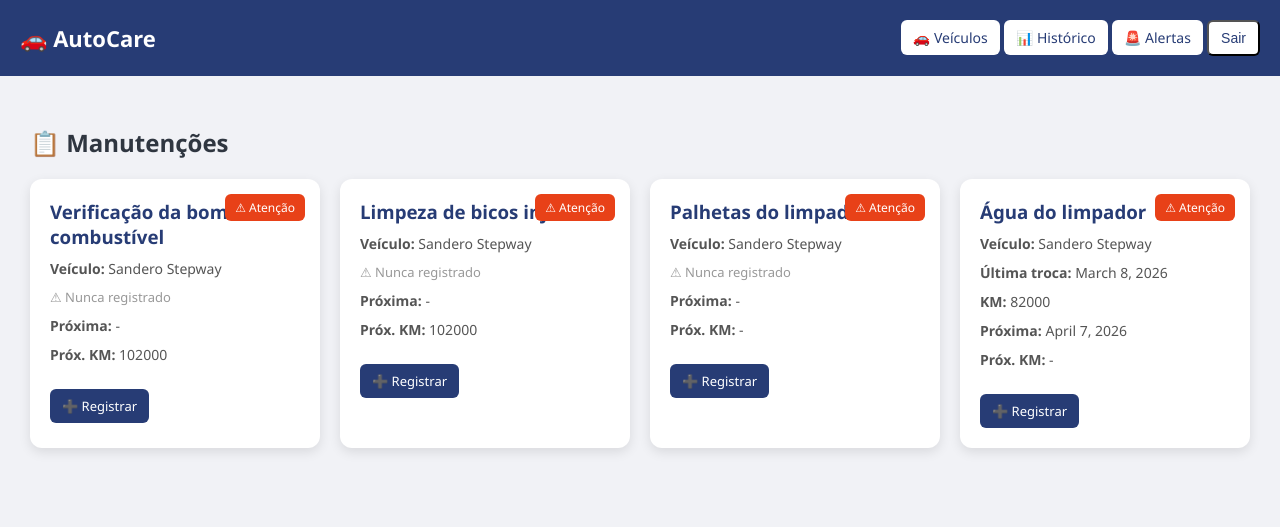
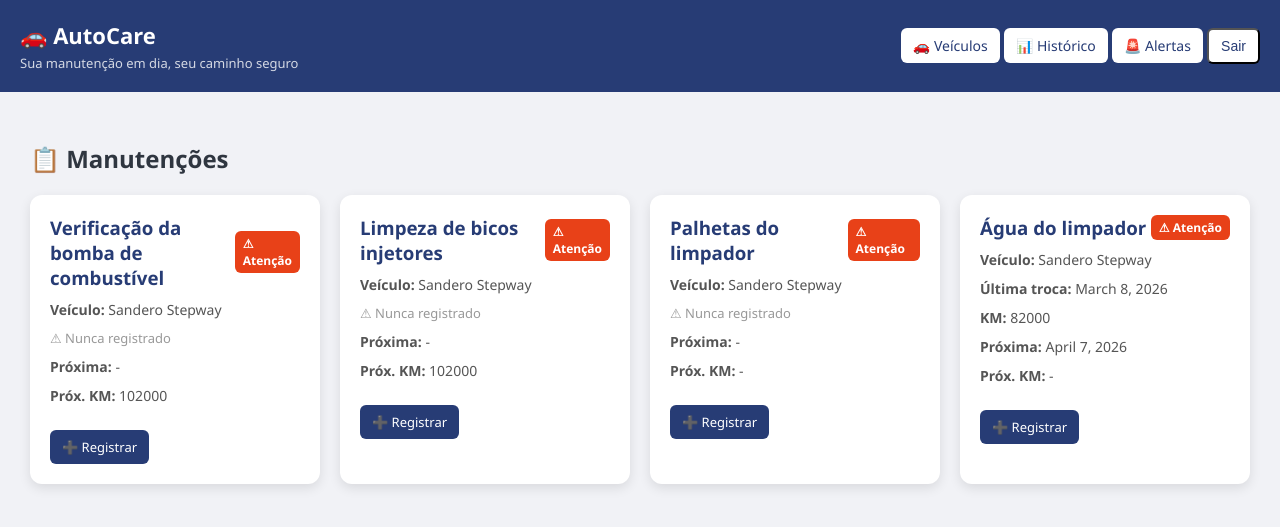
Before and after one commit to rafaelaajs/autocare, a Django app: page / in a window 1280 px wide. Shown: the top 527 px of the page. Run offline with Django 5.2, Linux system fonts and the light colour scheme; a user stored in the database is signed in; data comes from the database, SQL or seed files in the repository.

Commit message:
texto sobreposto no dash corrigido

```diff
--- a/templates/dashboard.html
+++ b/templates/dashboard.html
@@ -19,9 +19,20 @@
             align-items: center;
         }
 
+        .left {
+            display: flex;
+            flex-direction: column;
+        }
+
         .logo {
             font-size: 22px;
             font-weight: bold;
+        }
+
+        .slogan {
+            font-size: 13px;
+            opacity: 0.8;
+            margin-top: 4px;
         }
 
         .btn {
@@ -53,10 +64,12 @@
             padding: 20px;
             border-radius: 12px;
             box-shadow: 0 4px 12px rgba(0,0,0,0.1);
-            position: relative;
         }
 
         .card h3 {
+            display: flex;
+            justify-content: space-between;
+            align-items: center;
             margin: 0;
             color: #273c75;
         }
@@ -67,15 +80,15 @@
             color: #555;
         }
 
+        .status {
+            font-size: 12px;
+            padding: 4px 8px;
+            border-radius: 6px;
+            color: white;
+        }
+
         .alerta {
             background: #e84118;
-            color: white;
-            padding: 5px 10px;
-            border-radius: 6px;
-            font-size: 12px;
-            position: absolute;
-            top: 15px;
-            right: 15px;
         }
 
         .ok {
@@ -109,7 +122,10 @@
 <body>
 
 <div class="header">
-    <div class="logo">🚗 AutoCare</div>
+    <div class="left">
+        <div class="logo">🚗 AutoCare</div>
+        <div class="slogan">Sua manutenção em dia, seu caminho seguro</div>
+    </div>
 
     <div>
         <a href="/veiculos/" class="btn">🚗 Veículos</a>
@@ -144,26 +160,25 @@
         {% for item in dados %}
         <div class="card">
 
-            {% if item.alerta %}
-                <div class="alerta">⚠ Atenção</div>
-            {% else %}
-                <div class="alerta ok">✔ OK</div>
-            {% endif %}
+            <h3>
+                {{ item.tipo.nome }}
 
-            <h3>{{ item.tipo.nome }}</h3>
+                {% if item.alerta %}
+                    <span class="status alerta">⚠ Atenção</span>
+                {% else %}
+                    <span class="status ok">✔ OK</span>
+                {% endif %}
+            </h3>
 
             <div class="info">
                 <b>Veículo:</b> {{ item.veiculo.modelo }}
             </div>
 
             {% if item.sem_historico %}
-
                 <div class="info empty">
                     ⚠ Nunca registrado
                 </div>
-
             {% else %}
-
                 <div class="info">
                     <b>Última troca:</b> {{ item.ultima_data }}
                 </div>
@@ -171,7 +186,6 @@
                 <div class="info">
                     <b>KM:</b> {{ item.ultimo_km }}
                 </div>
-
             {% endif %}
 
             <div class="info">
@@ -192,19 +206,10 @@
                 {% endif %}
             </div>
 
-            <!-- 🔥 BOTÕES -->
             <div class="btn-group">
-
                 <a href="/adicionar/?veiculo={{ item.veiculo.id }}&tipo={{ item.tipo.id }}" class="btn-action">
                     ➕ Registrar
                 </a>
-
-                {% if item.id %}
-                <a href="{% url 'editar_manutencao' item.id %}" class="btn-action">
-                     ✏️ Editar
-                </a>
-                 {% endif %}
-
             </div>
 
         </div>
```
